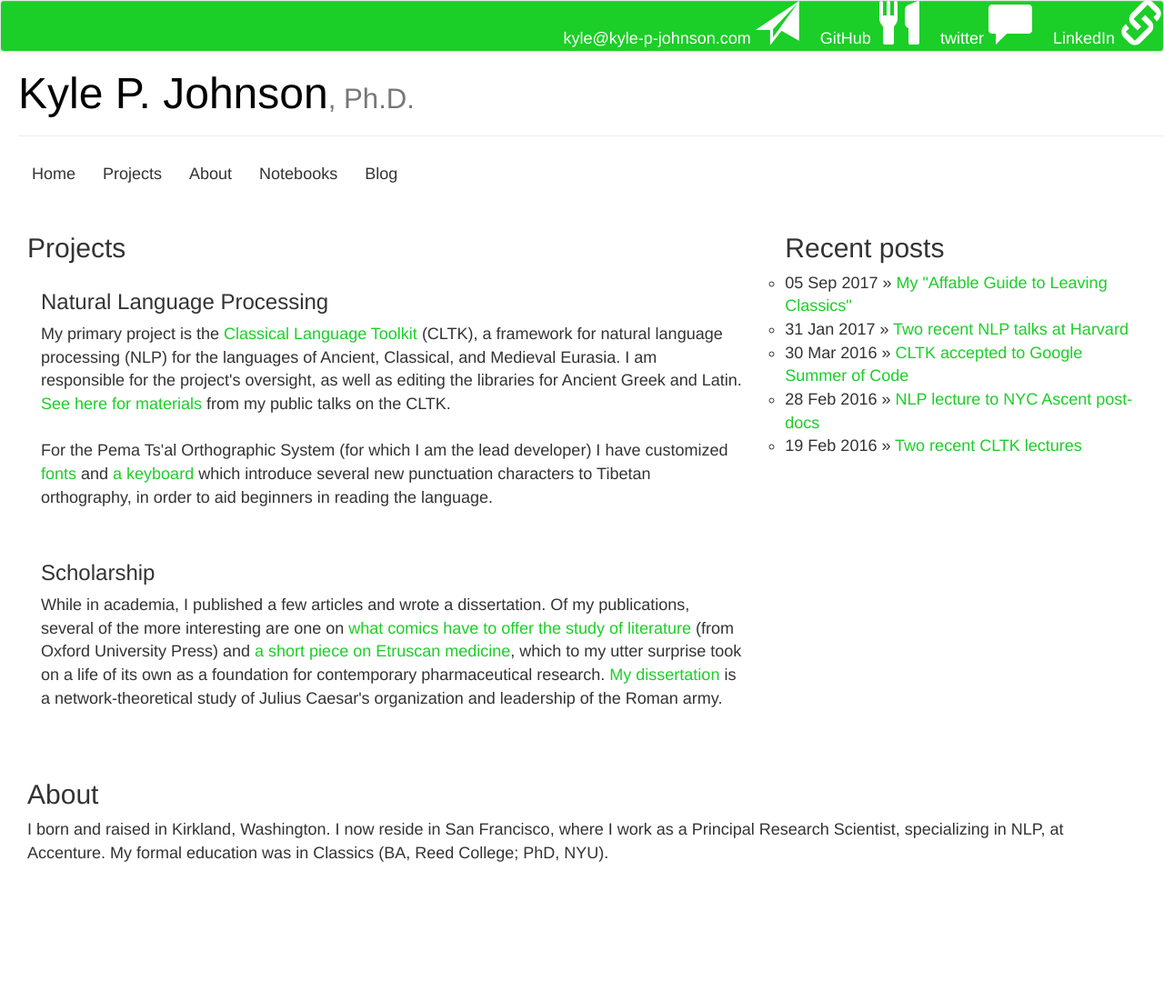
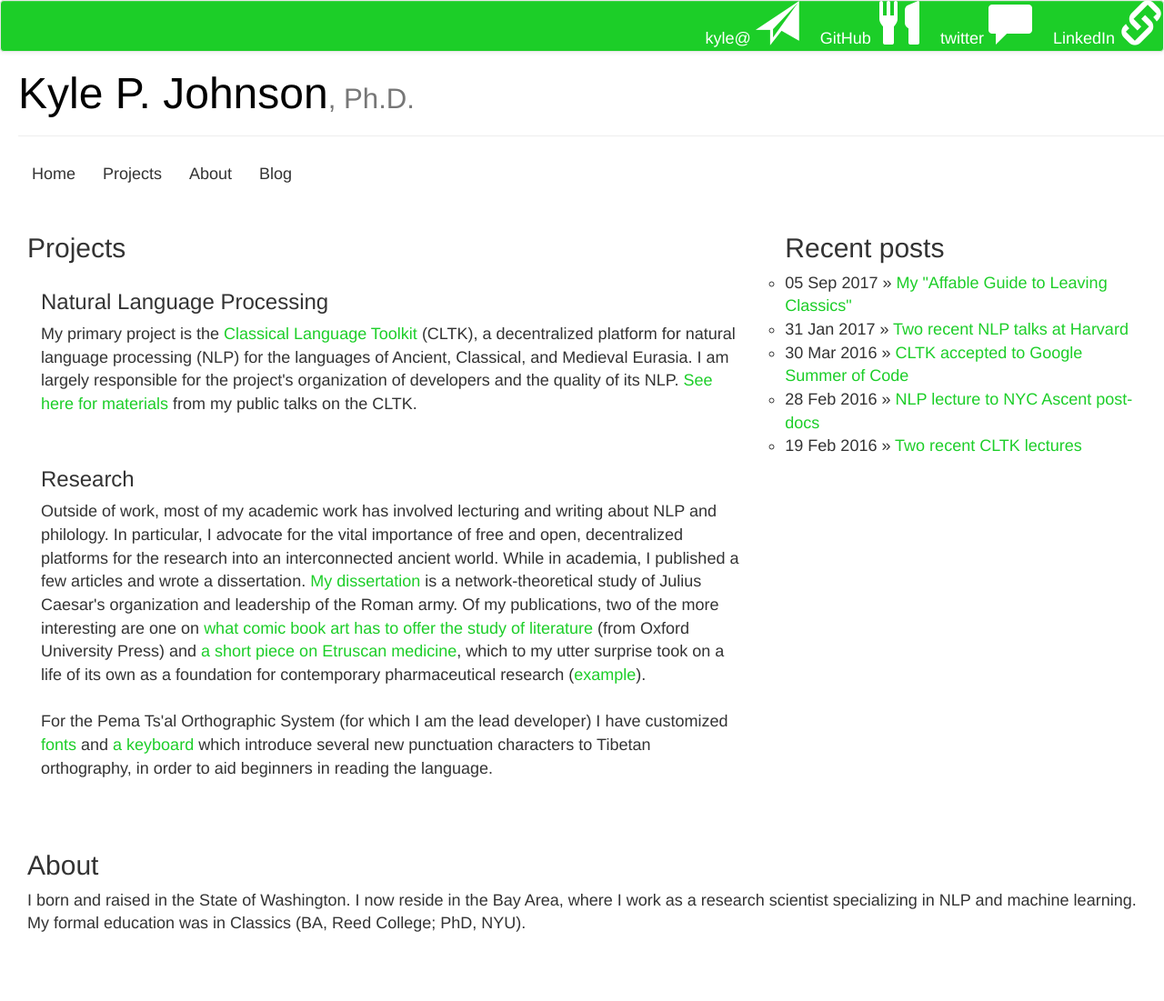
Before and after one commit to kylepjohnson/kylepjohnson.github.io, a Jekyll site: the page built from index.html, in a window 1280 px wide. Shown: the whole page at 91% size. Built offline with Jekyll 4.4.1, drawn with Linux system fonts in a browser that asks for light colours; nearby versions of some CDN libraries; before the commit the page ends 1024 px from its top, so only the background shows below that.

Commit message:
cleanup index

```diff
--- a/_layouts/default.html
+++ b/_layouts/default.html
@@ -35,7 +35,7 @@
 
 <nav class="navbar navbar-default" role="navigation">
   <div class="contact pull-right">
-    <a href="mailto:kyle@kyle-p-johnson.com">kyle@kyle-p-johnson.com <span class="glyphicon glyphicon-send"></span></a>
+    <a href="mailto:kyle@kyle-p-johnson.com">kyle@ <span class="glyphicon glyphicon-send"></span></a>
     <a href="https://github.com/kylepjohnson">GitHub <span class="glyphicon glyphicon-cutlery"></span></a>
     <a href="https://twitter.com/kyle_p_johnson">twitter <span class="glyphicon glyphicon-comment"></span></a>
     <!-- a href="https://github.com/kylepjohnson/resume/blob/master/resume_kyle_p_johnson.pdf?raw=true">Resume <span class="glyphicon glyphicon-tree-conifer"></span></a -->
@@ -53,7 +53,7 @@
         <li class="active"><a href="/">Home</a></li>
         <li><a href="/#projects">Projects</a></li>
         <li><a href="/#about">About</a></li>
-        <li><a href="/notebooks">Notebooks</a></li>
+        <!-- <li><a href="/notebooks">Notebooks</a></li> -->
         <li><a href="/blog">Blog</a></li>
       </ul>
   </div>
--- a/index.html
+++ b/index.html
@@ -11,16 +11,21 @@ title: Kyle P. Johnson
 
 <div class="col-md-12">
 <h3>Natural Language Processing</h3>
-My primary project is the <a href="https://github.com/cltk/cltk">Classical Language Toolkit</a> (CLTK), a framework for natural language processing (NLP) for the languages of Ancient, Classical, and Medieval Eurasia. I am responsible for the project's oversight, as well as editing the libraries for Ancient Greek and Latin. <a href="https://github.com/kylepjohnson/notebooks/tree/master/public_talks">See here for materials</a> from my public talks on the CLTK.
+My primary project is the <a href="https://github.com/cltk/cltk">Classical Language Toolkit</a> (CLTK), a decentralized platform for natural language processing (NLP) for the languages of Ancient, Classical, and Medieval Eurasia. I am largely responsible for the project's organization of developers and the quality of its NLP. <a href="https://github.com/kylepjohnson/notebooks/tree/master/public_talks">See here for materials</a> from my public talks on the CLTK.
+
+<br/><!-- <br/> -->
+
+</div>
+
+<div class="col-md-12">
+<h3>Research</h3>
+Outside of work, most of my academic work has involved lecturing and writing about NLP and philology. In particular, I advocate for the vital importance of free and open, decentralized platforms for the research into an interconnected ancient world. While in academia, I published a few articles and wrote a dissertation. <a href="https://github.com/kylepjohnson/NYU-Dissertation-in-Classics/blob/master/20120825-dissertation.pdf?raw=true">My dissertation</a> is a network-theoretical study of Julius Caesar's organization and leadership of the Roman army. Of my publications, two of the more interesting are one on <a href="http://books.google.com/books?id=fyUJoZ8oPVEC&lpg=PT51&ots=HfqEkxO9MD&dq=comics%20classics%20kyle%20johnson&pg=PT51#v=onepage&q=comics%20classics%20kyle%20johnson&f=false">what comic book art has to offer the study of literature</a> (from Oxford University Press) and <a href="http://www.umass.edu/etruscannews/articles/EtruscanNews05.pdf">a short piece on Etruscan medicine</a>, which to my utter surprise took on a life of its own as a foundation for contemporary pharmaceutical research (<a href="https://curis.ku.dk/ws/files/9129811/AJPT_06.pdf">example</a>).
 
 <br/><br/>
 
 For the Pema Ts'al Orthographic System (for which I am the lead developer) I have customized <a href="https://github.com/kylepjohnson/pema_tsal_fonts">fonts</a> and <a href="https://github.com/kylepjohnson/pema_tsal_tibetan_keyboard">a keyboard</a> which introduce several new punctuation characters to Tibetan orthography, in order to aid beginners in reading the language.
-</div>
 
-<div class="col-md-12">
-<h3>Scholarship</h3>
-While in academia, I published a few articles and wrote a dissertation. Of my publications, several of the more interesting are one on <a href="http://books.google.com/books?id=fyUJoZ8oPVEC&lpg=PT51&ots=HfqEkxO9MD&dq=comics%20classics%20kyle%20johnson&pg=PT51#v=onepage&q=comics%20classics%20kyle%20johnson&f=false">what comics have to offer the study of literature</a> (from Oxford University Press) and <a href="http://ancientstudies.fas.nyu.edu/docs/CP/963/EtruscanNews05.pdf">a short piece on Etruscan medicine</a>, which to my utter surprise took on a life of its own as a foundation for contemporary pharmaceutical research. <a href="https://github.com/kylepjohnson/NYU-Dissertation-in-Classics/blob/master/20120825-dissertation.pdf?raw=true">My dissertation</a> is a network-theoretical study of Julius Caesar's organization and leadership of the Roman army.
+
 </div>
 
 </section>
@@ -39,6 +44,6 @@ While in academia, I published a few articles and wrote a dissertation. Of my pu
 <div class="col-md-12">
 <section id="about">
 <h2>About</h2>
-I born and raised in Kirkland, Washington. I now reside in San Francisco, where I work as a Principal Research Scientist, specializing in NLP, at Accenture. My formal education was in Classics (BA, Reed College; PhD, NYU).
+I born and raised in the State of Washington. I now reside in the Bay Area, where I work as a research scientist specializing in NLP and machine learning. My formal education was in Classics (BA, Reed College; PhD, NYU).
 </section>
 </div>
--- a/notebooks/index.html
+++ b/notebooks/index.html
@@ -7,7 +7,7 @@ title: Kyle P. Johnson | Notebooks
 <div class="col-md-8">
   <h2>Notebooks</h2>
 
-<em>My notebooks are now hosted at <a href="https://github.com/kylepjohnson/ipython">github.com/kylepjohnson/ipython</a>.</em>
+<em>My notebooks and lecture materials are hosted at <a href="https://github.com/kylepjohnson/ipython">github.com/kylepjohnson/ipython</a>.</em>
 
 <ul>
     <li>
```
Also changed, not shown: blog/index.html (+6 -6 lines), _config.yml (line endings or trailing spaces).
